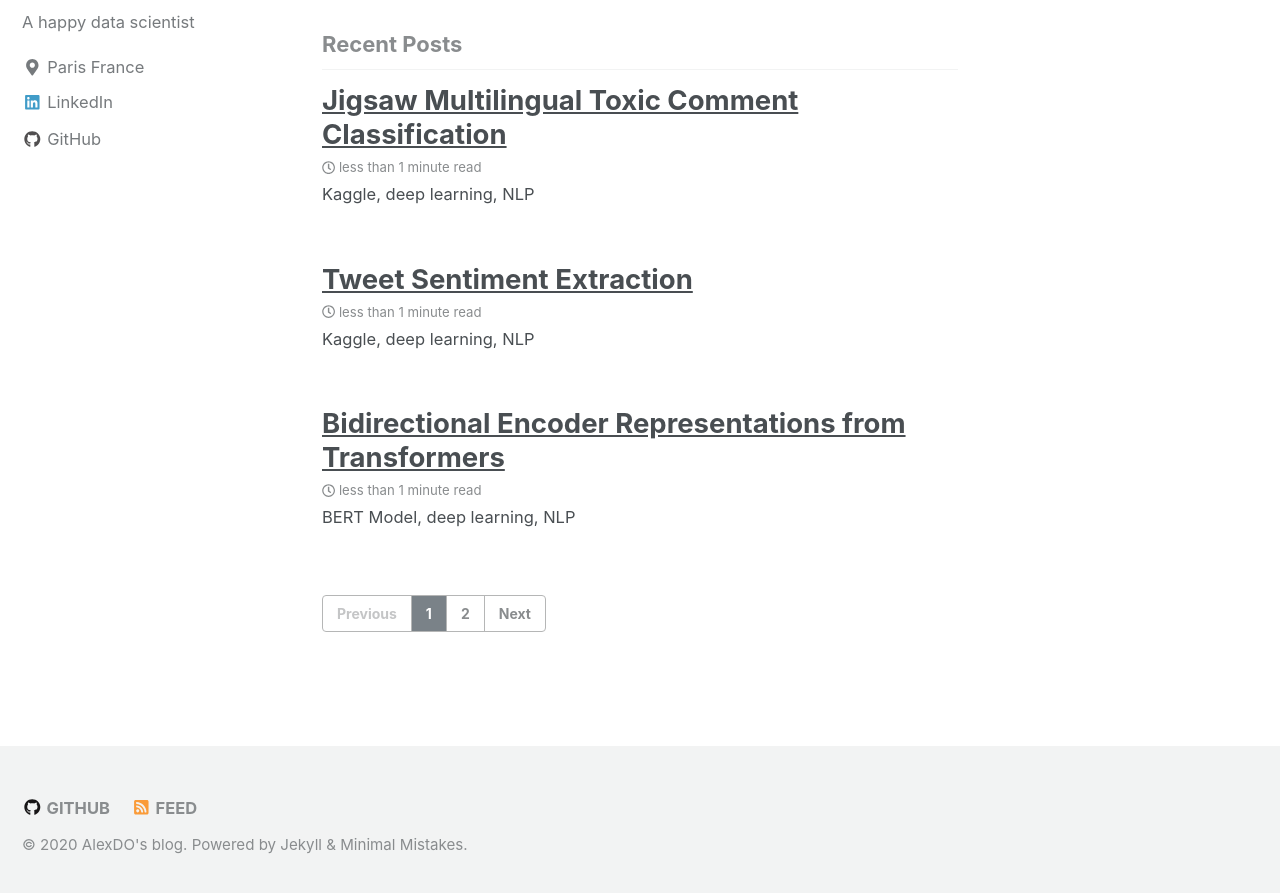
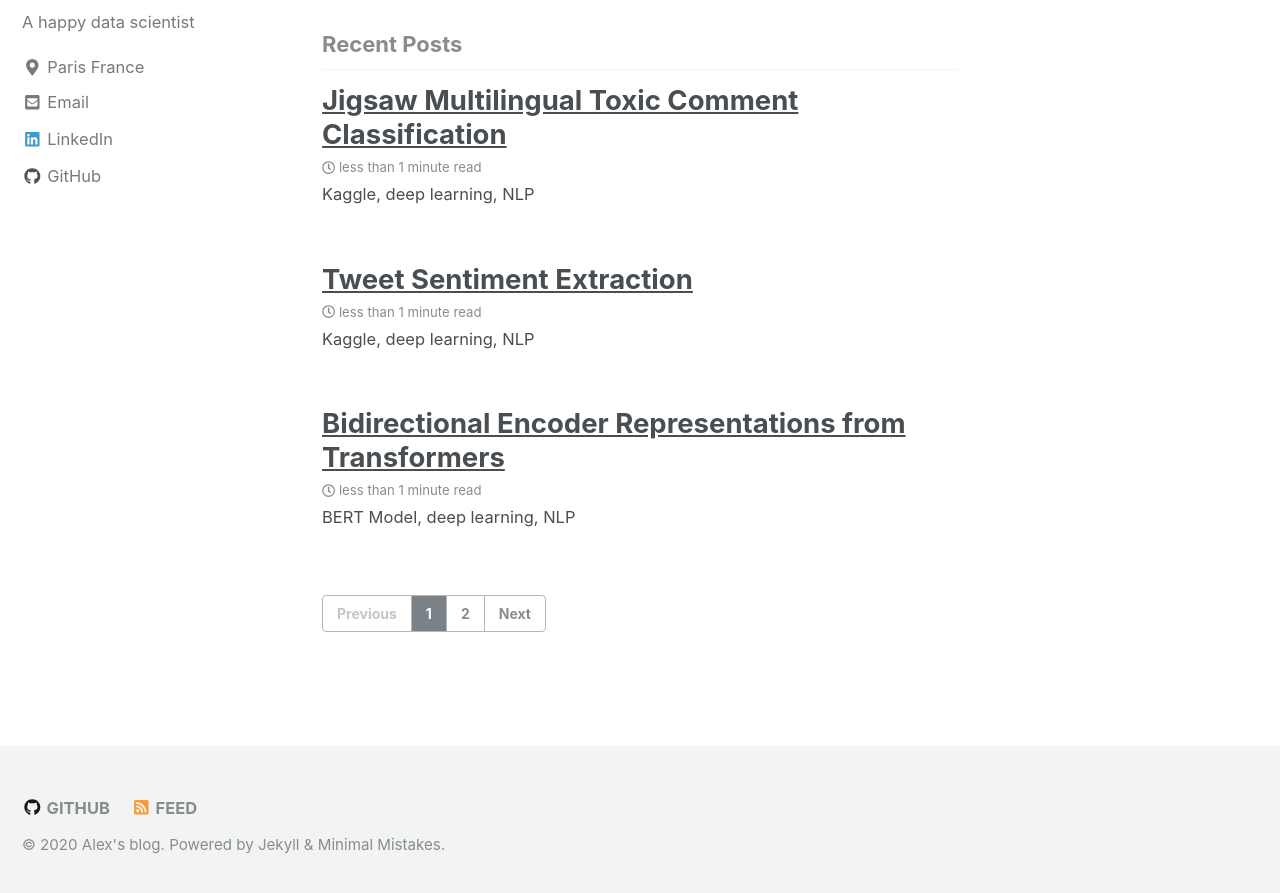
Before and after one commit to alexandre-do/alexandre-do.github.io, a Jekyll site: the page built from index.html, in a window 1280 px wide and 900 px high, scrolled down 737 px. Shown: the top 893 px of the window. Built offline with Jekyll 4.4.1, drawn with Linux system fonts in a browser that asks for light colours; nearby versions of some CDN libraries; the list of posts is cut into pages by our own code; some of the changed text lies outside the part shown.

Commit message:
Update _config.yml

```diff
--- a/_config.yml
+++ b/_config.yml
@@ -10,7 +10,7 @@ minimal_mistakes_skin    : "default" # "air", "aqua", "contrast", "dark", "dirt"
 
 # Site Settings
 locale                   : "en-FR"
-title                    : "AlexDO's blog"
+title                    : "Alex's blog"
 title_separator          : "-"
 name                     :
 description              : "Data Science Portfolio"
@@ -89,7 +89,7 @@ author:
   avatar           : "/images/bio-pic-2.jpg" # path of avatar image, e.g. "/assets/images/bio-photo.jpg"
   bio              : "A happy data scientist"
   location         : "Paris France"
-  email            :
+  email            : "alexdo.polytech@gmail.com"
   uri              :
   home             : # null (default), "absolute or relative url to link to author home"
   bitbucket        :
```
